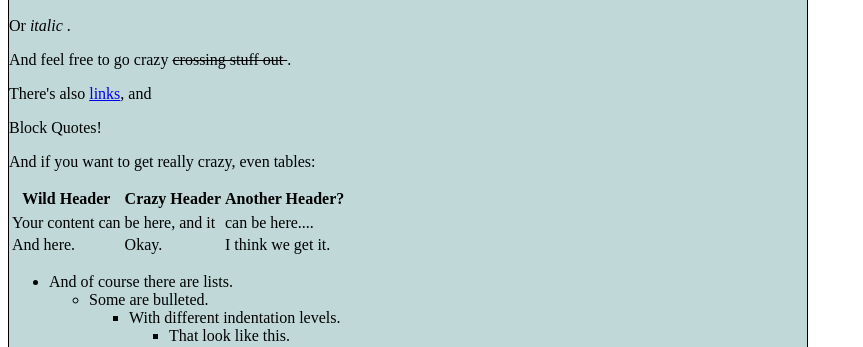
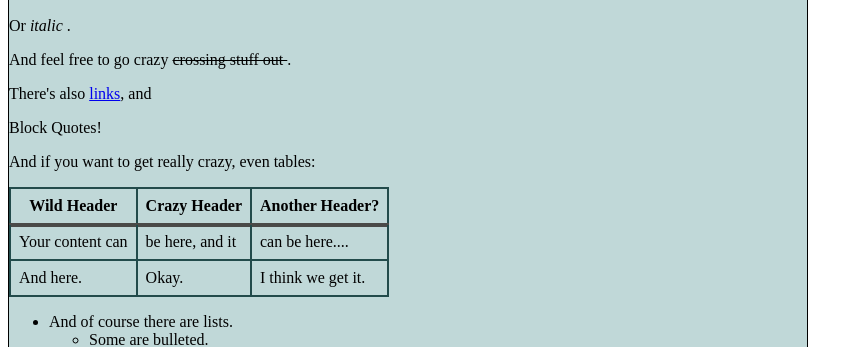
Before and after one commit to ChekeGT/Markdown-Previewer, a React (Vite) app: page / in a window 1280 px wide. Shown: the part 754-1101 px from the top of the page, without its empty margins (0-863 px from the left). Built offline with nearby package versions, Linux system fonts and the light colour scheme.

Commit message:
Added styles for tables and images and altered a lil bit the component

```diff
--- a/src/components/Preview.jsx
+++ b/src/components/Preview.jsx
@@ -898,10 +898,12 @@ export default function Preview({markdownText, toggleFullVisibility, openState})
                        for (let i = indexObj.startingIndex; i <= indexObj.finalIndex; i++){
                         const line = markdownLines[i]
                         const isNextLineASeparation = i == indexObj.finalIndex ? undefined : isLineASeparation(markdownLines[i + 1])
+                        const tableBeforeIsASeparation = i == indexObj.startingIndex ? undefined : isLineASeparation(markdownLines[i - 1])
+                        const className = `${tableBeforeIsASeparation ? 'after-separation': ''} ${isNextLineASeparation ? 'separation' : 'not-separation'}`
                         if (i == indexObj.startingIndex){
-                            html.push(<thead><tr className={isNextLineASeparation ? 'separation' : ''}>{transformLine(line, true)}</tr></thead>)
+                            html.push(<thead><tr className={className}>{transformLine(line, true)}</tr></thead>)
                         }else{
-                            tbodyRows.push(<tr className={isNextLineASeparation ? 'separation' : ''}>{transformLine(line)}</tr>)
+                            tbodyRows.push(<tr className={className}>{transformLine(line)}</tr>)
                         }
                        }
                        html.push(<tbody>{tbodyRows}</tbody>)
--- a/src/sass/Preview.sass
+++ b/src/sass/Preview.sass
@@ -36,3 +36,28 @@ code
         margin: 0.5rem 0
 .multi-line-code
     min-width: 95%
+
+img
+    width: auto
+    max-width: 90%
+    margin: 0 auto
+    object-fit: cover
+
+// Table related styles
+table
+    border-collapse: collapse
+    $border-default-settings: 2px solid #224b4b
+    td,th
+        padding: 0.5rem
+    .not-separation
+        td, th
+            border: $border-default-settings
+    .separation
+        td,th
+            border-top: $border-default-settings
+            border-left: $border-default-settings
+            border-right: $border-default-settings
+            border-bottom: 4px solid #4a4a48
+    .after-separation
+        td,th
+            border-top: none
```
